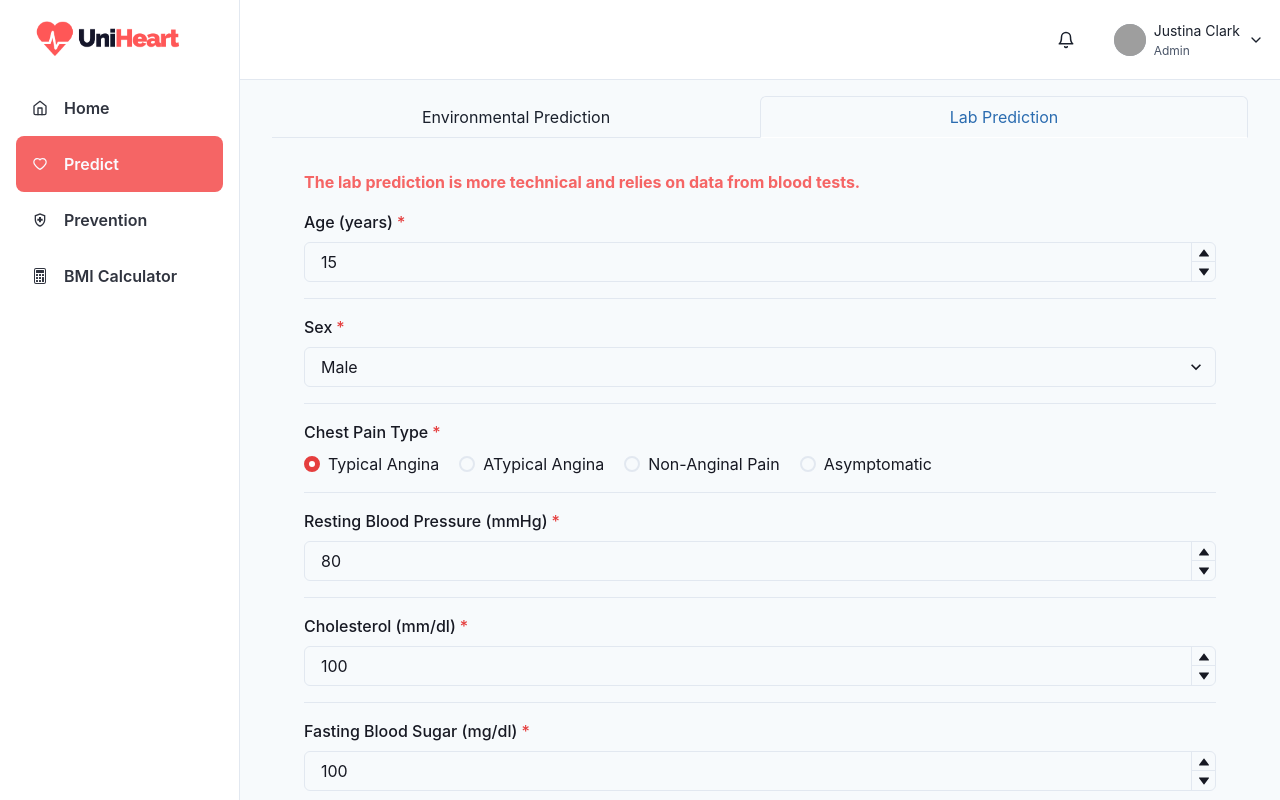
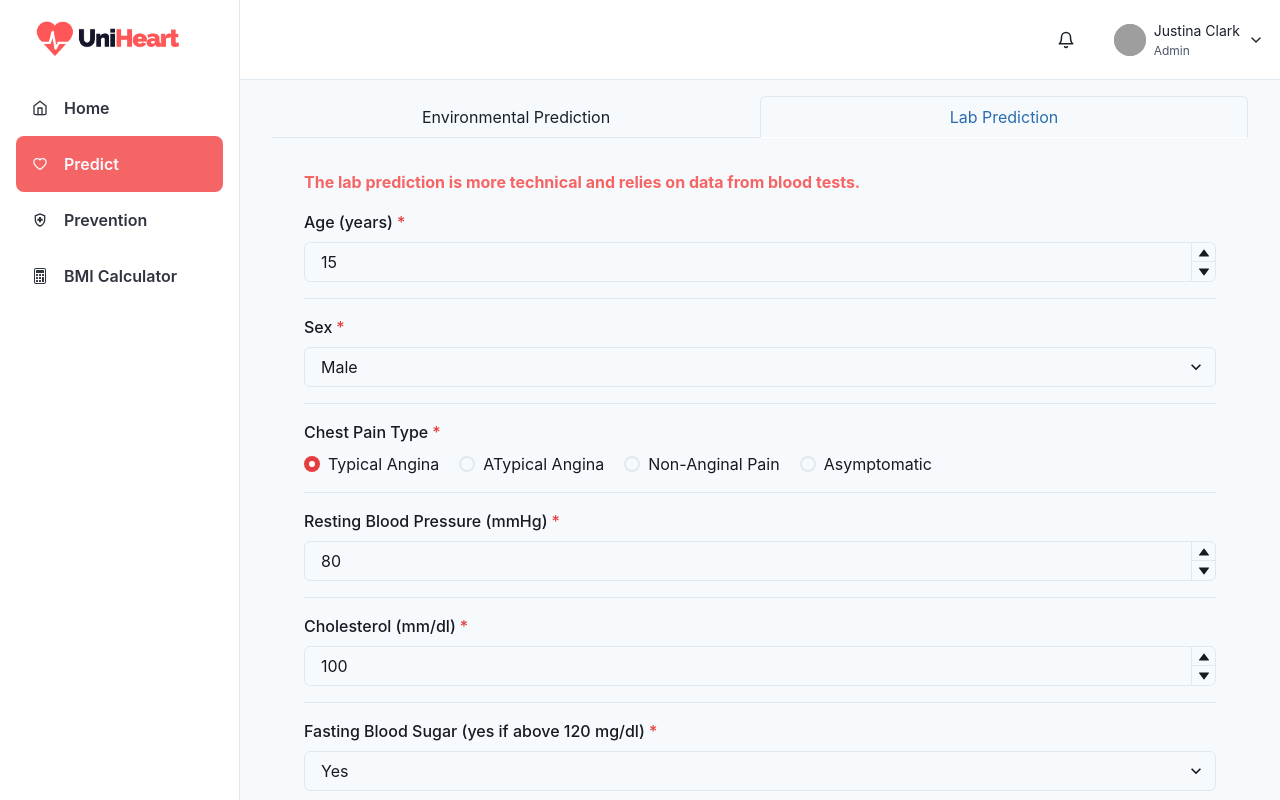
Before and after one commit to ganning127/UniHeart, a Next.js app: page /predict in a window 1280 px wide. Both pictures are taken after a click on the tab "Lab Prediction". Shown: the top 800 px of the page. Built offline with nearby package versions, Linux system fonts and the light colour scheme; grey boxes are pictures that could not be loaded.

Commit message:
add yes/no

```diff
--- a/components/Forms/DoctorForm.jsx
+++ b/components/Forms/DoctorForm.jsx
@@ -45,7 +45,7 @@ export const DoctorForm = () => {
         // const chestPainType = document.getElementById('chestPainType').value;
         const restingBP = document.getElementById('restingBP').value;
         const cholesterol = document.getElementById('cholesterol').value;
-        const fastingBS = document.getElementById('fastingBS').value;
+        const fastingBS = parseInt(document.getElementById('fastingBS').value);
         // const restingECG = document.getElementById('restingECG').value;
         const maxHR = document.getElementById('maxHR').value;
         // const exerciseAngina = document.getElementById('exerciseAngina').value;
@@ -146,6 +146,7 @@ export const DoctorForm = () => {
                                     <NumberDecrementStepper />
                                 </NumberInputStepper>
                             </NumberInput>
+
                         </FormControl>
 
                         <FormControl isRequired borderRadius="20" color="gray.900">
@@ -160,14 +161,11 @@ export const DoctorForm = () => {
                         </FormControl>
 
                         <FormControl isRequired borderRadius="20" color="gray.900">
-                            <FormLabel>Fasting Blood Sugar (mg/dl)</FormLabel>
-                            <NumberInput id='fastingBS' defaultValue={100}>
-                                <NumberInputField />
-                                <NumberInputStepper>
-                                    <NumberIncrementStepper />
-                                    <NumberDecrementStepper />
-                                </NumberInputStepper>
-                            </NumberInput>
+                            <FormLabel>Fasting Blood Sugar (yes if above 120 mg/dl)</FormLabel>
+                            <Select id='fastingBS'>
+                                <option value='1'>Yes</option>
+                                <option value='0'>No</option>
+                            </Select>
                         </FormControl>
 
                         <FormControl isRequired borderRadius="20" color="gray.900">
```
